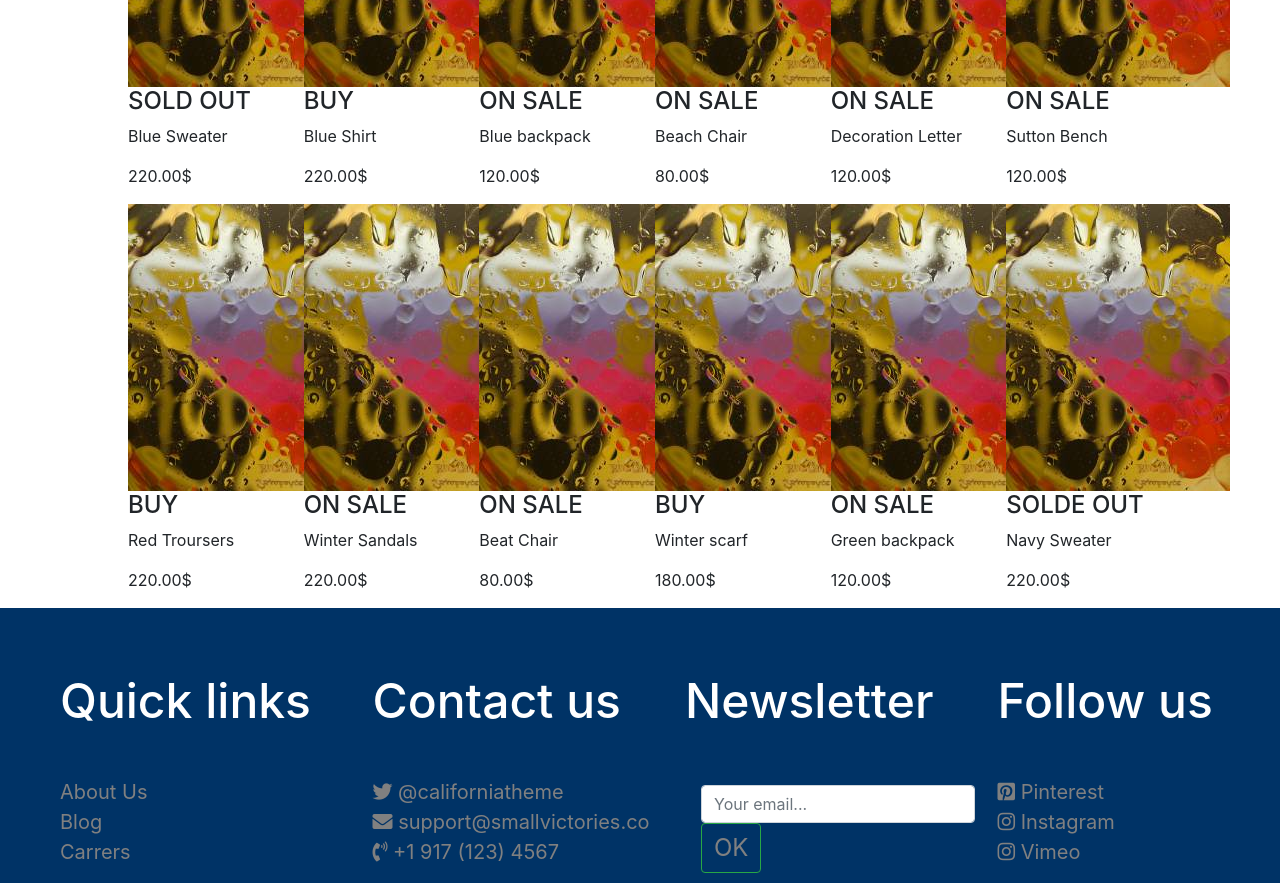
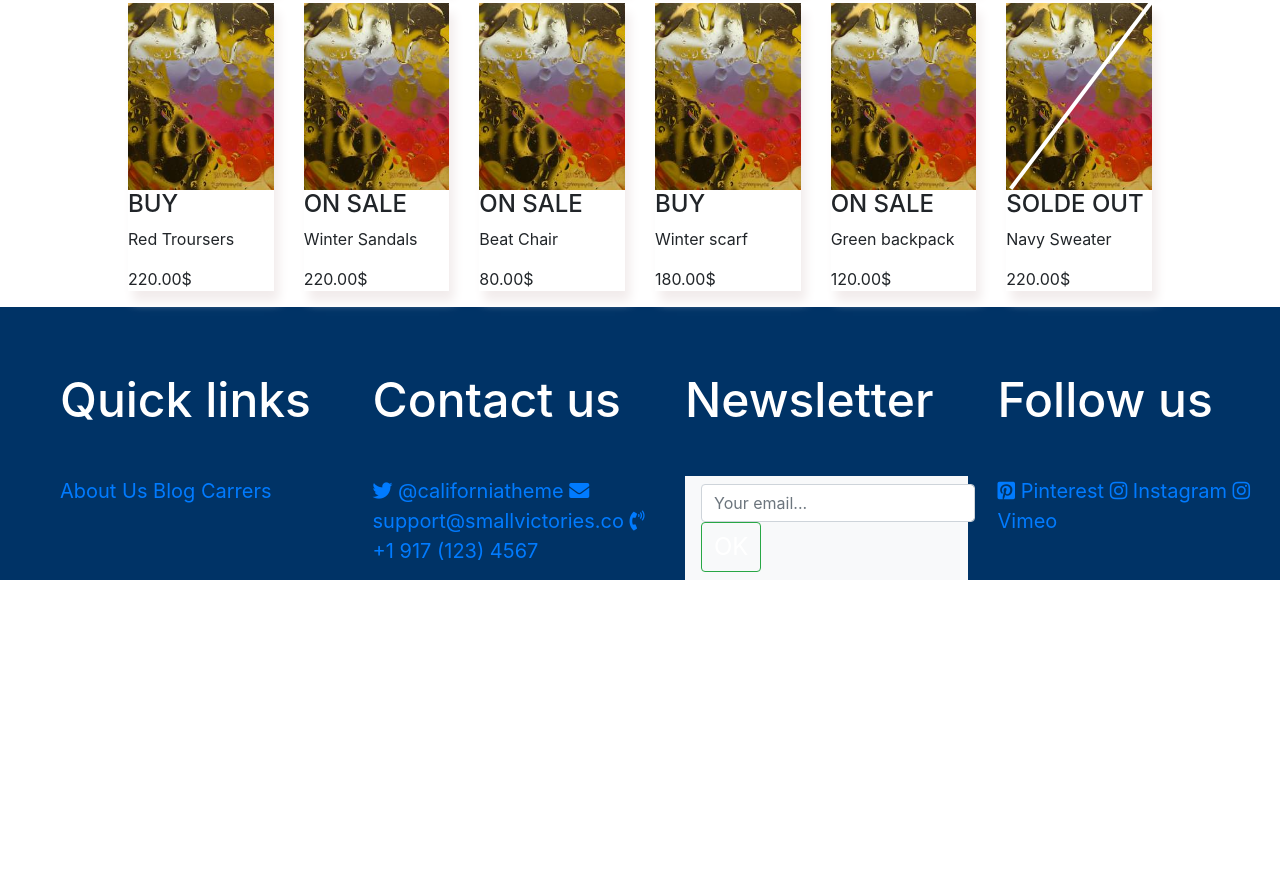
Before and after one commit to kamilacase/challenge_7sass, a website: page index.html in a window 1280 px wide. Shown: the part 1334-2217 px from the top of the page. After the commit the page ends 1914 px from the top, so only its background shows below. Drawn offline with nearby package versions, Linux system fonts and the light colour scheme.

Commit message:
travail sur les soldout et box shadow

```diff
--- a/css/scss/style.scss
+++ b/css/scss/style.scss
@@ -86,11 +86,22 @@ footer {
         }
     }
 }
+.aticle {
+    box-shadow: 5px 10px 10px rgb(242, 236, 236);
+    position: relative;
+        img{
+        width: 100%;
+        }
+}
 
-main {
-    .produit {
-        .article {
-            box-shadow: 10px 5px 5px red;
-        }
-    }
+.solde::before {
+    content:'';
+    background-color: white;
+    width:4px;
+    height:310px;
+    transform: rotate(37deg);
+    display: inline-block;
+    position: absolute;
+    left:96px;
+    bottom:71px;
 }
--- a/index.html
+++ b/index.html
@@ -46,7 +46,7 @@
         <div class="row justify-content-end">
             <div class=" col col-4 text-center align-self-center">
                 <h1 id=main_title>SUNDAYS</h1>
-                <h2>We craft ocean <br>friendly apparel</h2>
+                <h2>We craft ocean friendly apparel</h2>
                 <button id=btn_head>BROWSE OUR PRODUCTS</button>
             </div>
             <div class="col col-4 text-right align-self-end">
@@ -62,7 +62,7 @@
         <h3>Spring Summer 2017</h3>
 
         <div class="row">
-            <div class="produit col-2">
+            <div class="col-2">
                 <div class="aticle">
                     <img src="img/grey.jpg" alt="img">
                     <h4>BUY</h4>
@@ -71,7 +71,7 @@
                 </div>
                 <div class="aticle">
                     <img src="img/grey.jpg" alt="img">
-                    <h4>SOLD OUT</h4>
+                    <h4 class="solde">SOLD OUT</h4>
                     <p>Blue Sweater</p>
                     <p>220.00$</p>
                 </div>
@@ -82,7 +82,7 @@
                     <p>220.00$</p>
                 </div>
             </div>
-            <div class="produit col-2">
+            <div class="col-2">
                 <div class="aticle">
                     <img src="img/grey.jpg" alt="img">
                     <h4>ON SALE</h4>
@@ -102,7 +102,7 @@
                     <p>220.00$</p>
                 </div>
             </div>
-            <div class="produit col-2">
+            <div class="col-2">
                 <div class="aticle">
                     <img src="img/grey.jpg" alt="img">
                     <h4>BUY</h4>
@@ -122,7 +122,7 @@
                     <p>80.00$</p>
                 </div>
             </div>
-            <div class="produit col-2">
+            <div class="col-2">
                 <div class="aticle">
                     <img src="img/grey.jpg" alt="img">
                     <h4>BUY</h4>
@@ -142,7 +142,7 @@
                     <p>180.00$</p>
                 </div>
             </div>
-            <div class="produit col-2">
+            <div class="col-2">
                 <div class="aticle">
                     <img src="img/grey.jpg" alt="img">
                     <h4>ON SALE</h4>
@@ -162,7 +162,7 @@
                     <p>120.00$</p>
                 </div>
             </div>
-            <div class="produit col-2">
+            <div class="col-2">
                 <div class="aticle">
                     <img src="img/grey.jpg" alt="img">
                     <h4>BUY</h4>
@@ -177,7 +177,7 @@
                 </div>
                 <div class="aticle">
                     <img src="img/grey.jpg" alt="img">
-                    <h4>SOLDE OUT</h4>
+                    <h4 class="solde">SOLDE OUT</h4>
                     <p>Navy Sweater</p>
                     <p>220.00$</p>
                 </div>
@@ -188,61 +188,32 @@
         <div class="row">
             <div class="col-3">
                 <h3 class="foot">Quick links</h3>
-                <ul>
-                    <li>
                 <a href="#">About Us</a>
-                    </li>
-                    <li>
                 <a href="#">Blog</a>
-                    </li>
-                    <li>
                 <a href="#">Carrers</a>
-                    </li>
-
-                </ul>
             </div>
-            <div class="foot col-3">
-                <h3 class="footy"> Contact us</h3>
-                <ul>
-                    <li>
+            <div class="col-3">
+                <h3 class="foot"> Contact us</h3>
                 <a href="#"> <i class="fab fa-twitter"></i> @californiatheme</a>
-                    </li>
-                    <li>
                 <a href="#"> <i class="fas fa-envelope"></i> support@smallvictories.co</a>
-                    </li>
-                    <li>
                 <a href="#"> <i class="fas fa-phone-volume"></i> +1 917 (123) 4567</a>
-                    </li>
-
-                </ul>
             </div>
-            <div class="foot col-3">
-                <h3 class="footy">Newsletter</h3>
-                <nav class="navbar navbar-light">
+            <div class="col-3">
+                <h3 class="foot">Newsletter</h3>
+                <nav class="navbar navbar-light bg-light">
                     <form class="form-inline">
-
                         <input class="form-control mr-sm-2" type="search" placeholder="Your email..." aria-label="Search">
-                        <button id="ok" class="btn btn-outline-success my-2 my-sm-0" type="submit">OK</button>
-
+                        <button class="btn btn-outline-success my-2 my-sm-0" type="submit">OK</button>
                     </form>
                 </nav>
 
             </div>
 
-            <div class="foot col-3">
-                <h3 class="footy">Follow us</h3>
-                <ul>
-                    <li>
+            <div class="col-3">
+                <h3 class="foot">Follow us</h3>
                 <a href="#"> <i class="fab fa-pinterest-square"></i> Pinterest</a>
-                    </li>
-                    <li>
                 <a href="#"> <i class="fab fa-instagram"></i> Instagram</a>
-                    </li>
-                    <li>
                 <a href="#"> <i class="fab fa-instagram"></i> Vimeo</a>
-                    </li>
-
-                </ul>
             </div>
     </footer>
     </div>
```
Also changed, not shown: css/style.css, 1 other file. Lines whose indentation alone changed are shown as unchanged.
